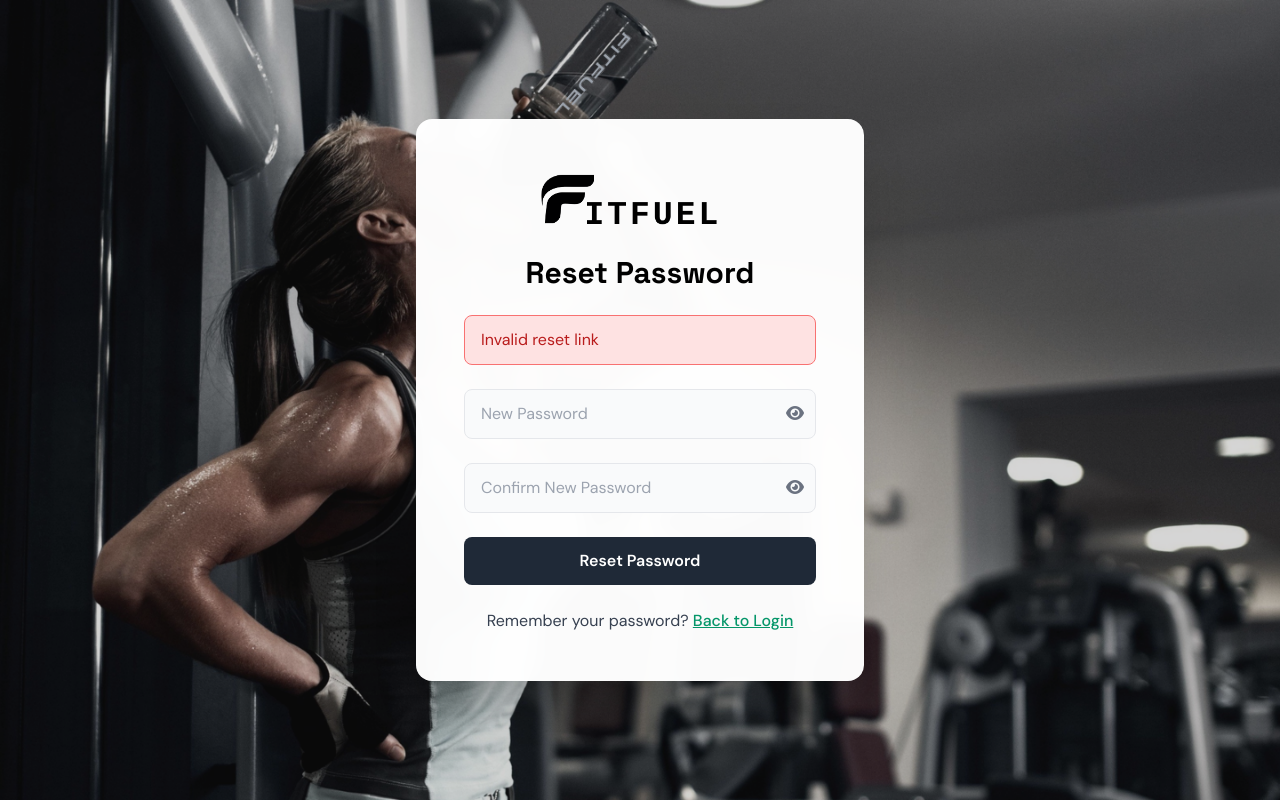
After one commit to karl1227/fitfuel_sia, a PHP site: page /fitfuel_sia/reset_password.php in a window 1280 px wide. The commit adds this page. Run offline with PHP 8.4, Linux system fonts and the light colour scheme; some libraries are stand-ins or nearby versions.

Commit message:
forgot-password-implementation

```diff
--- /dev/null
+++ b/reset_password.php
@@ -0,0 +1,212 @@
+<?php
+require_once 'config/database.php';
+
+$token = $_GET['token'] ?? '';
+$error = '';
+$success = '';
+
+// Handle password reset form submission
+if ($_SERVER['REQUEST_METHOD'] == 'POST') {
+    $token = $_POST['token'] ?? '';
+    $password = $_POST['password'] ?? '';
+    $confirmPassword = $_POST['confirm_password'] ?? '';
+
+    if (empty($token) || empty($password) || empty($confirmPassword)) {
+        $error = "All fields are required";
+    } elseif ($password !== $confirmPassword) {
+        $error = "Passwords do not match";
+    } elseif (strlen($password) < 6) {
+        $error = "Password must be at least 6 characters long";
+    } else {
+        try {
+            $pdo = getDBConnection();
+
+            // Verify token
+            $stmt = $pdo->prepare("SELECT email FROM password_resets WHERE token = ? AND expires_at > NOW()");
+            $stmt->execute([$token]);
+            $resetData = $stmt->fetch();
+
+            if (!$resetData) {
+                $error = "Invalid or expired reset token";
+            } else {
+                // Update password
+                $passwordHash = password_hash($password, PASSWORD_DEFAULT);
+                $stmt = $pdo->prepare("UPDATE users SET password_hash = ? WHERE email = ?");
+                $stmt->execute([$passwordHash, $resetData['email']]);
+
+                // Delete used token
+                $stmt = $pdo->prepare("DELETE FROM password_resets WHERE token = ?");
+                $stmt->execute([$token]);
+
+                $success = "Password reset successfully! You can now login with your new password.";
+            }
+        } catch (Exception $e) {
+            $error = "An error occurred. Please try again.";
+        }
+    }
+}
+
+// If no token provided, show error
+if (empty($token) && !$success) {
+    $error = "Invalid reset link";
+}
+?>
+<!DOCTYPE html>
+<html lang="en">
+<head>
+    <meta charset="UTF-8">
+    <meta name="viewport" content="width=device-width, initial-scale=1.0">
+    <title>Reset Password - FitFuel</title>
+    <link rel="icon" href="img/LOGO-Fitfuel.png" type="image/png">
+    <script src="https://cdn.tailwindcss.com"></script>
+    <link href="https://cdnjs.cloudflare.com/ajax/libs/font-awesome/6.0.0/css/all.min.css" rel="stylesheet">
+    <link href="https://fonts.googleapis.com/css2?family=Cousine:wght@400;700&display=swap" rel="stylesheet">
+    <link rel="stylesheet" href="css/style.css">
+    <style>
+        .reset-bg {
+            background-image: url('img/Banner/banner2.png');
+            background-size: cover;
+            background-position: center;
+            background-repeat: no-repeat;
+        }
+
+        .reset-panel {
+            background: rgba(255, 255, 255, 0.98);
+            backdrop-filter: blur(10px);
+        }
+
+        .reset-btn {
+            background: #1f2937;
+            transition: all 0.3s ease;
+        }
+
+        .reset-btn:hover {
+            background: #374151;
+        }
+
+        .input-field {
+            background: #f9fafb;
+            border: 1px solid #e5e7eb;
+            transition: all 0.3s ease;
+        }
+
+        .input-field:focus {
+            background: white;
+            border-color: #059669;
+            box-shadow: 0 0 0 3px rgba(5, 150, 105, 0.1);
+        }
+    </style>
+</head>
+<body class="font-body min-h-screen reset-bg">
+    <div class="min-h-screen flex items-center justify-center p-4">
+        <div class="w-full max-w-md">
+            <div class="reset-panel p-8 lg:p-12 rounded-2xl shadow-2xl">
+                <div class="space-y-6">
+                    <!-- Logo -->
+                    <div class="flex justify-center">
+                        <img src="img/fitfuel_login.png" alt="FitFuel Logo" class="h-16">
+                    </div>
+
+                    <!-- Title -->
+                    <h2 class="text-3xl font-bold text-black text-center font-heading">Reset Password</h2>
+
+                    <!-- Success Message -->
+                    <?php if ($success): ?>
+                        <div class="bg-green-100 border border-green-400 text-green-700 px-4 py-3 rounded-lg">
+                            <?php echo htmlspecialchars($success); ?>
+                        </div>
+                        <div class="text-center">
+                            <a href="login.php" class="text-emerald-600 hover:text-emerald-700 font-medium underline">Back to Login</a>
+                        </div>
+                    <?php else: ?>
+
+                    <!-- Error Message -->
+                    <?php if ($error): ?>
+                        <div class="bg-red-100 border border-red-400 text-red-700 px-4 py-3 rounded-lg">
+                            <?php echo htmlspecialchars($error); ?>
+                        </div>
+                    <?php endif; ?>
+
+                    <!-- Reset Form -->
+                    <form method="POST" class="space-y-6">
+                        <input type="hidden" name="token" value="<?php echo htmlspecialchars($token); ?>">
+
+                        <!-- New Password Field -->
+                        <div class="relative">
+                            <input type="password"
+                                   name="password"
+                                   id="password"
+                                   placeholder="New Password"
+                                   class="w-full px-4 py-3 rounded-lg input-field focus:outline-none pr-12"
+                                   required>
+                            <button type="button"
+                                    onclick="togglePassword('password')"
+                                    class="absolute right-3 top-1/2 transform -translate-y-1/2 text-gray-500 hover:text-gray-700">
+                                <i class="fas fa-eye" id="passwordToggle"></i>
+                            </button>
+                        </div>
+
+                        <!-- Confirm Password Field -->
+                        <div class="relative">
+                            <input type="password"
+                                   name="confirm_password"
+                                   id="confirm_password"
+                                   placeholder="Confirm New Password"
+                                   class="w-full px-4 py-3 rounded-lg input-field focus:outline-none pr-12"
+                                   required>
+                            <button type="button"
+                                    onclick="togglePassword('confirm_password')"
+                                    class="absolute right-3 top-1/2 transform -translate-y-1/2 text-gray-500 hover:text-gray-700">
+                                <i class="fas fa-eye" id="confirmPasswordToggle"></i>
+                            </button>
+                        </div>
+
+                        <!-- Reset Button -->
+                        <button type="submit"
+                                class="w-full py-3 rounded-lg text-white font-semibold reset-btn focus:outline-none focus:ring-2 focus:ring-gray-500 focus:ring-offset-2">
+                            Reset Password
+                        </button>
+
+                        <!-- Back to Login -->
+                        <div class="text-center text-gray-700">
+                            <span>Remember your password? </span>
+                            <a href="login.php" class="text-emerald-600 hover:text-emerald-700 font-medium underline">Back to Login</a>
+                        </div>
+                    </form>
+
+                    <?php endif; ?>
+                </div>
+            </div>
+        </div>
+    </div>
+
+    <script>
+        function togglePassword(fieldId) {
+            const passwordField = document.getElementById(fieldId);
+            const toggleIcon = document.getElementById(fieldId + 'Toggle');
+
+            if (passwordField.type === 'password') {
+                passwordField.type = 'text';
+                toggleIcon.classList.remove('fa-eye');
+                toggleIcon.classList.add('fa-eye-slash');
+            } else {
+                passwordField.type = 'password';
+                toggleIcon.classList.remove('fa-eye-slash');
+                toggleIcon.classList.add('fa-eye');
+            }
+        }
+
+        // Password match validation
+        document.getElementById('confirm_password').addEventListener('input', function() {
+            const password = document.getElementById('password').value;
+            const confirmPassword = this.value;
+
+            if (password !== confirmPassword) {
+                this.setCustomValidity('Passwords do not match');
+            } else {
+                this.setCustomValidity('');
+            }
+        });
+    </script>
+</body>
+</html>
```
Also changed, not shown: SETUP AND READ ME FILES/FORGOT_PASSWORD_SETUP.md (added, +44 -0 lines), SQL FILES/password_reset_table.sql (added, +13 -0 lines), forgot_password.php (added, +111 -0 lines), login.php (+113 -1 lines), sia_fitfuel.sql (+36 -4 lines), SETUP AND READ ME FILES/GOOGLE_SSO_SETUP.md (renamed from GOOGLE_SSO_SETUP.md), SETUP AND READ ME FILES/LOGIN_SETUP_README.md (renamed from LOGIN_SETUP_README.md), 1 other file.
